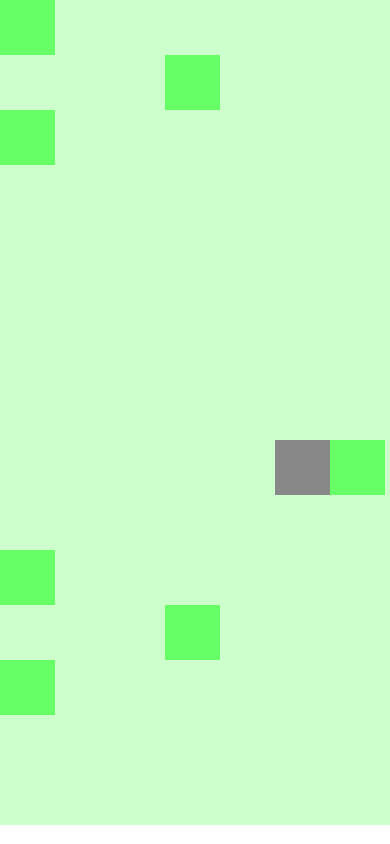
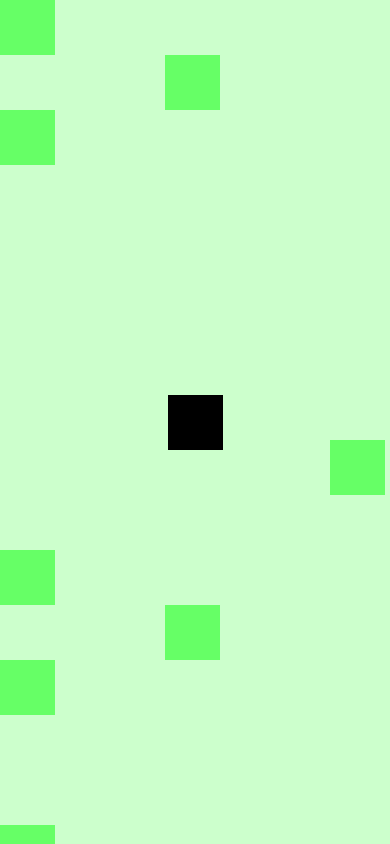
Before and after one commit to cforee/basalt, a plain HTML site: page index.html in a window 390 px wide. Drawn offline with Linux system fonts and the light colour scheme.

Commit message:
Update map and sprite positioning

```diff
--- a/css/app.css
+++ b/css/app.css
@@ -9,6 +9,20 @@
   overflow: hidden;
   width: 100%;
   height: 100%;
+}
+
+app .sprite {
+  display: block;
+  position: absolute;
+  width: 55px;
+  height: 55px;
+  z-index: 400;
+}
+
+app ._player {
+  width: 55px;
+  height: 55px;
+  background: #000;
 }
 
 app .map {
--- a/index.html
+++ b/index.html
@@ -8,7 +8,8 @@
     <app></app>
     <script type="text/javascript" src="./js/support/jquery-3.2.1.min.js"></script>
     <script type="text/javascript" src="./js/obj_dict.js"></script>
-    <script type="text/javascript" src="./js/worlds.js"></script>
+    <script type="text/javascript" src="./js/sprite.js"></script>
+    <script type="text/javascript" src="./js/world.js"></script>
     <script type="text/javascript" src="./js/keys.js"></script>
     <script type="text/javascript" src="./js/app.js"></script>
   </body>
--- a/js/app.js
+++ b/js/app.js
@@ -2,95 +2,41 @@
 $map = null;
 $terrain = null;
 $entities = null;
-MOVE_AMOUNT = 1;
+MOVE_AMOUNT = 5;
 BLOCK_WIDTH = 55;
 BLOCK_HEIGHT = 55;
-MAP_WIDTH = 0;
-MAP_HEIGHT = 0;
-
-Sprite = function(starting_block_x, starting_block_y) {
-  this.block_x = starting_block_x;
-  this.block_y = starting_block_y;
-
-
-};
-
-World = function(map_name) {
-  this.map_data = WORLDS.find(o => o.name === map_name);
-  this.terrain_map_name = '../assets/mapfiles/' + this.map_data.map_terrain_id + '.txt'
-  this.entity_map_name = '../assets/mapfiles/' + this.map_data.map_entity_id + '.txt'
-  this.top_x = 0;
-  this.top_y = 0;
-
-  this.init = function() {
-    $app = $('app');
-    $map = $('<div class="map"></div>').appendTo($app);
-    $.get(this.terrain_map_name, function(data) {
-      rows = $.map(data.split("\n"), function(datum) { if (datum.length > 0) return datum });
-      MAP_HEIGHT = rows.length * BLOCK_HEIGHT;
-      MAP_WIDTH = rows[0].length * BLOCK_WIDTH;
-      $terrain = $('<div class="terrain"></div>').appendTo($map);
-      $map.css({ width: MAP_WIDTH, height: MAP_HEIGHT });
-      $terrain.css({ width: MAP_WIDTH, height: MAP_HEIGHT });
-      for (var y = 0; y < rows.length; y++) {
-        if (rows[y].length > 1) {
-          for (var x = 0; x < rows[y].length; x++) {
-            var block = OBJ[rows[y][x]];
-            if (block) {
-              $terrain.append('<div class="block ' + '_' + block.name + '" style="background: ' + block.background_color + ';"></div>');
-            }
-          }
-        }
-      }
-    });
-    $.get(this.entity_map_name, function(data) {
-      rows = $.map(data.split("\n"), function(datum) { if (datum.length > 0) return datum });
-      MAP_HEIGHT = rows.length * BLOCK_HEIGHT;
-      MAP_WIDTH = rows[0].length * BLOCK_WIDTH;
-      $entities = $('<div class="entities"></div>').appendTo($map);
-      $map.css({ width: MAP_WIDTH, height: MAP_HEIGHT });
-      $entities.css({ width: MAP_WIDTH, height: MAP_HEIGHT });
-      for (var y = 0; y < rows.length; y++) {
-        if (rows[y].length > 1) {
-          for (var x = 0; x < rows[y].length; x++) {
-            var block = OBJ[rows[y][x]];
-            if (block) {
-              $entities.append('<div class="block ' + '_' + block.name + '" style="background: ' + block.background_color + ';"></div>');
-            }
-          }
-        }
-      }
-    });
-  };
-
-  this.move = function(top_x, top_y) {
-    this.top_x += top_x;
-    this.top_y += top_y;
-    $map.css({ left: this.top_x, top: this.top_y });
-  };
-};
+SPRITE_FRAME_CYCLE_RATE = 7;
 
 Basalt = function() {
   var self = this;
-  this.player = new Sprite(5,5);
+  this.player = new Sprite('player');
   this.world = new World('starting_area');
   this.keys = $.extend(KEYS, { pressed: [] });
+  this.player_step_count = 0;
 
   this.actions = {
     move: function(opts) {
       switch(opts.direction) {
         case 'n':
           self.world.move(0, MOVE_AMOUNT);
+          self.player_step_count++;
           break;
         case 'e':
           self.world.move(-MOVE_AMOUNT, 0);
+          self.player_step_count++;
           break;
         case 's':
           self.world.move(0, -MOVE_AMOUNT);
+          self.player_step_count++;
           break;
         case 'w':
           self.world.move(MOVE_AMOUNT, 0);
+          self.player_step_count++;
           break;
+      }
+      if (self.player_step_count >= SPRITE_FRAME_CYCLE_RATE) {
+        self.player.cycle_frames();
+        self.player_step_count = 0;
       }
     },
   };
@@ -106,6 +52,7 @@
   };
 
   this.world.init();
+  this.player.init();
 
   // GAME LOOP
   setInterval(function() {
--- /dev/null
+++ b/js/sprite.js
@@ -0,0 +1,34 @@
+Sprite = function(name) {
+  this.name = name;
+  this.pixel_x = null;
+  this.pixel_y = null;
+  this.block_x = null;
+  this.block_y = null;
+  this.$elem = null;
+
+  this.init = function() {
+    this.$elem = $('<div class="sprite _' + name + '"></div>').appendTo($app);
+    this.center_to_viewport();
+    elem_coords = this.$elem.position();
+    // var map_elem = document.elementFromPoint(
+    //   elem_coords.x,
+    //   elem_coords.y
+    // )
+    // console.log(map_elem);
+
+  }
+
+  this.redraw = function() {
+
+  }
+
+  this.cycle_frames = function() {
+  }
+
+  this.center_to_viewport = function() {
+    this.pixel_x = ($(window).innerWidth() / 2) - (BLOCK_WIDTH / 2);
+    this.pixel_y = ($(window).innerHeight() / 2) - (BLOCK_HEIGHT / 2);
+    this.$elem.css({ left: this.pixel_x, top: this.pixel_y });
+  }
+
+};
--- /dev/null
+++ b/js/world.js
@@ -0,0 +1,83 @@
+WORLDS = [
+  {
+    name: 'starting_area',
+    map_terrain_id: 't_0010',
+    map_entity_id: 'e_0010'
+  }
+]
+
+World = function(map_name) {
+  var self = this;
+  this.map_data = WORLDS.find(o => o.name === map_name);
+  this.terrain_map_name = '../assets/mapfiles/' + this.map_data.map_terrain_id + '.txt'
+  this.entity_map_name = '../assets/mapfiles/' + this.map_data.map_entity_id + '.txt'
+  this.pixel_x = 0;
+  this.pixel_y = 0;
+  this.MAP_WIDTH = null;
+  this.MAP_HEIGHT = null;
+  this.$elem = null;
+
+  this.init = function() {
+    $app = $('app');
+    self.$elem = $('<div class="map"></div>').appendTo($app);
+    $.get(this.terrain_map_name, function(data) {
+      rows = $.map(data.split("\n"), function(datum) { if (datum.length > 0) return datum });
+      self.MAP_HEIGHT = rows.length * BLOCK_HEIGHT;
+      self.MAP_WIDTH = rows[0].length * BLOCK_WIDTH;
+      $terrain = $('<div class="terrain"></div>').appendTo(self.$elem);
+      self.$elem.css({ width: self.MAP_WIDTH, height: self.MAP_HEIGHT });
+      $terrain.css({ width: self.MAP_WIDTH, height: self.MAP_HEIGHT });
+      for (var y = 0; y < rows.length; y++) {
+        if (rows[y].length > 1) {
+          for (var x = 0; x < rows[y].length; x++) {
+            var block = OBJ[rows[y][x]];
+            if (block) {
+              $terrain.append('<div class="block ' + '_' + block.name + '" style="background: ' + block.background_color + ';"></div>');
+            }
+          }
+        }
+      }
+    });
+    $.get(this.entity_map_name, function(data) {
+      rows = $.map(data.split("\n"), function(datum) { if (datum.length > 0) return datum });
+      self.MAP_HEIGHT = rows.length * BLOCK_HEIGHT;
+      self.MAP_WIDTH = rows[0].length * BLOCK_WIDTH;
+      $entities = $('<div class="entities"></div>').appendTo(self.$elem);
+      self.$elem.css({ width: self.MAP_WIDTH, height: self.MAP_HEIGHT });
+      $entities.css({ width: self.MAP_WIDTH, height: self.MAP_HEIGHT });
+      for (var y = 0; y < rows.length; y++) {
+        if (rows[y].length > 1) {
+          for (var x = 0; x < rows[y].length; x++) {
+            var block = OBJ[rows[y][x]];
+            if (block) {
+              $entities.append('<div class="block ' + '_' + block.name + '" style="background: ' + block.background_color + ';" data-x="' + x + '" data-y="' + y + '"></div>');
+            }
+          }
+        }
+      }
+    });
+    this.center_to_viewport();
+  };
+
+  this.redraw = function() {
+    self.$elem.css({
+      left: this.pixel_x,
+      top: this.pixel_y,
+    });
+  }
+
+  this.center_to_viewport = function() {
+    console.log("GOT HERE");
+    console.log(self.MAP_WIDTH);
+    this.pixel_x = 0 - (self.MAP_WIDTH / 2);
+    this.pixel_y = 0 - (self.MAP_HEIGHT / 2);
+    this.redraw();
+  }
+
+  this.move = function(x, y) {
+    this.pixel_x += x;
+    this.pixel_y += y;
+    self.$elem.css({ left: this.pixel_x, top: this.pixel_y });
+  };
+
+};
--- a/js/worlds.js
+++ /dev/null
@@ -1,7 +0,0 @@
-WORLDS = [
-  {
-    name: 'starting_area',
-    map_terrain_id: 't_0010',
-    map_entity_id: 'e_0010'
-  }
-]
```
Also changed, not shown: assets/mapfiles/e_0010.txt, assets/mapfiles/t_0010.txt.
